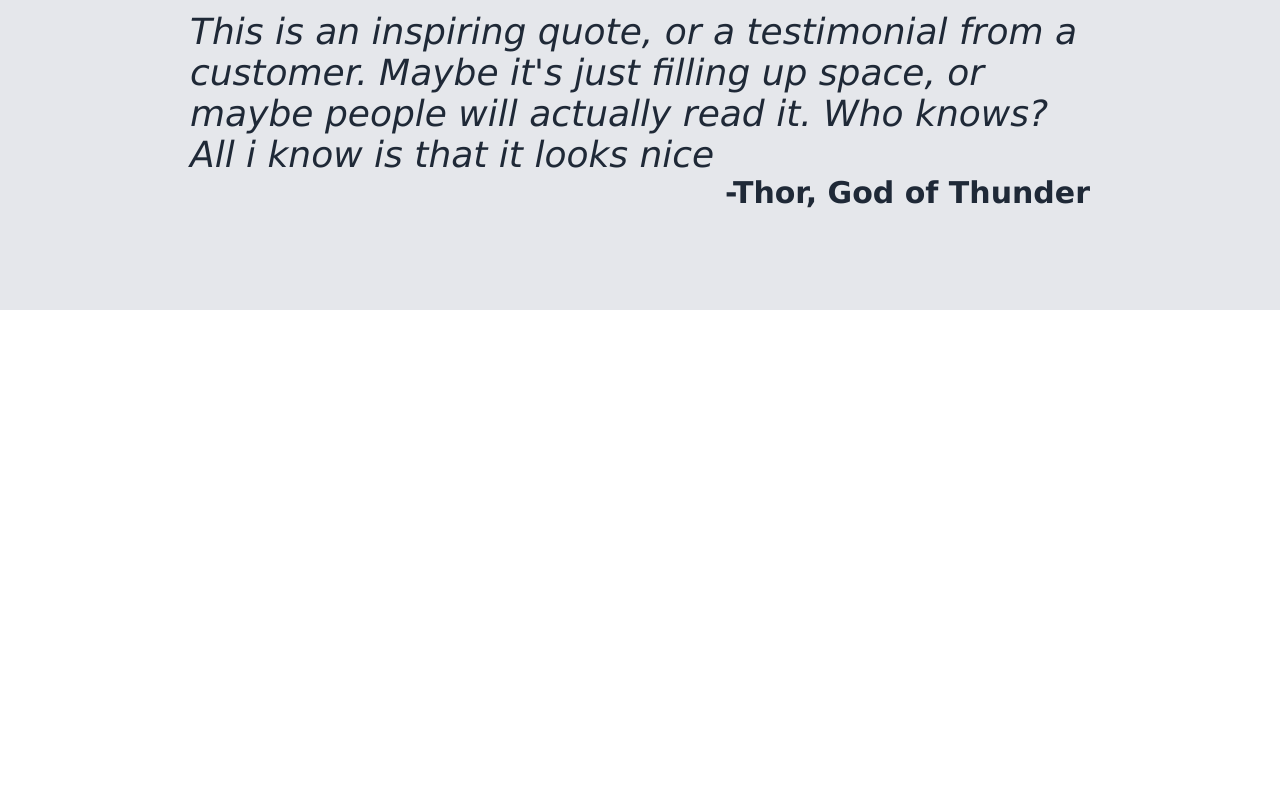
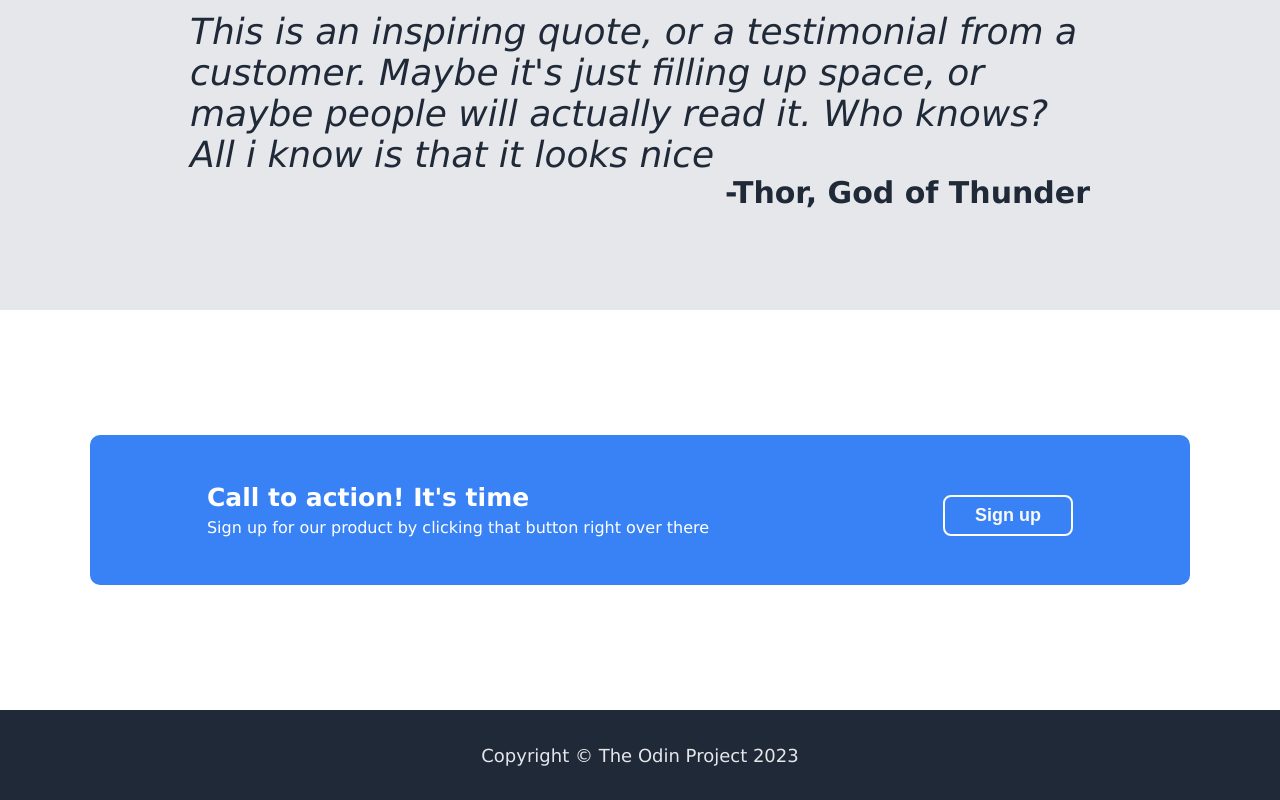
Before and after one commit to sivicst/odin-landing-page, a plain HTML site: page index.html in a window 1280 px wide. Shown: the part 938-1738 px from the top of the page. Before the commit the page ends 1648 px from the top, so only its background shows below. Drawn offline with Linux system fonts and the light colour scheme.

Commit message:
Add sign-up section and footer

```diff
--- a/index.html
+++ b/index.html
@@ -53,10 +53,16 @@
         </div>
     </div>
     <div class="section sign-up">
-
+        <div class="sign-up-cointainer">
+            <div class="sign-up-text">
+                <div class="sign-up-main-text">Call to action! It's time</div>
+                <div class="sign-up-secondary-text">Sign up for our product by clicking that button right over there</div>
+            </div>
+            <button class="sign-up-btn">Sign up</button>
+        </div>
     </div>
     <div class="footer">
-
+        <div class="footer-text">Copyright © The Odin Project 2023</div>
     </div>
 
 </body>
--- a/style.css
+++ b/style.css
@@ -146,3 +146,48 @@ a.header-link {
     font-weight: bolder;
     color: #1f2937;
 }
+
+.sign-up {
+    display: flex;
+    justify-content: center;
+    align-items: center;
+}
+
+.sign-up-cointainer {
+    background-color: #3882f6;
+    width: 1100px;
+    height: 150px;
+    display: flex;
+    justify-content: space-around;
+    align-items: center;
+    border-radius: 10px;
+}
+
+.sign-up-cointainer .sign-up-btn {
+    border: 2px solid white;
+}
+
+.sign-up-main-text {
+    color:white;
+    font-weight: bold;
+    font-size: 25px;
+    margin-bottom: 6px;
+}
+
+.sign-up-secondary-text {
+    color: white;
+    font-weight: lighter;
+}
+
+.footer {
+    display: flex;
+    justify-content: center;
+    align-items: center;
+    background-color: #1f2937;
+    height: 90px;
+}
+
+.footer-text {
+    font-size: 18px;
+    color: #e5e7eb;
+}
```
